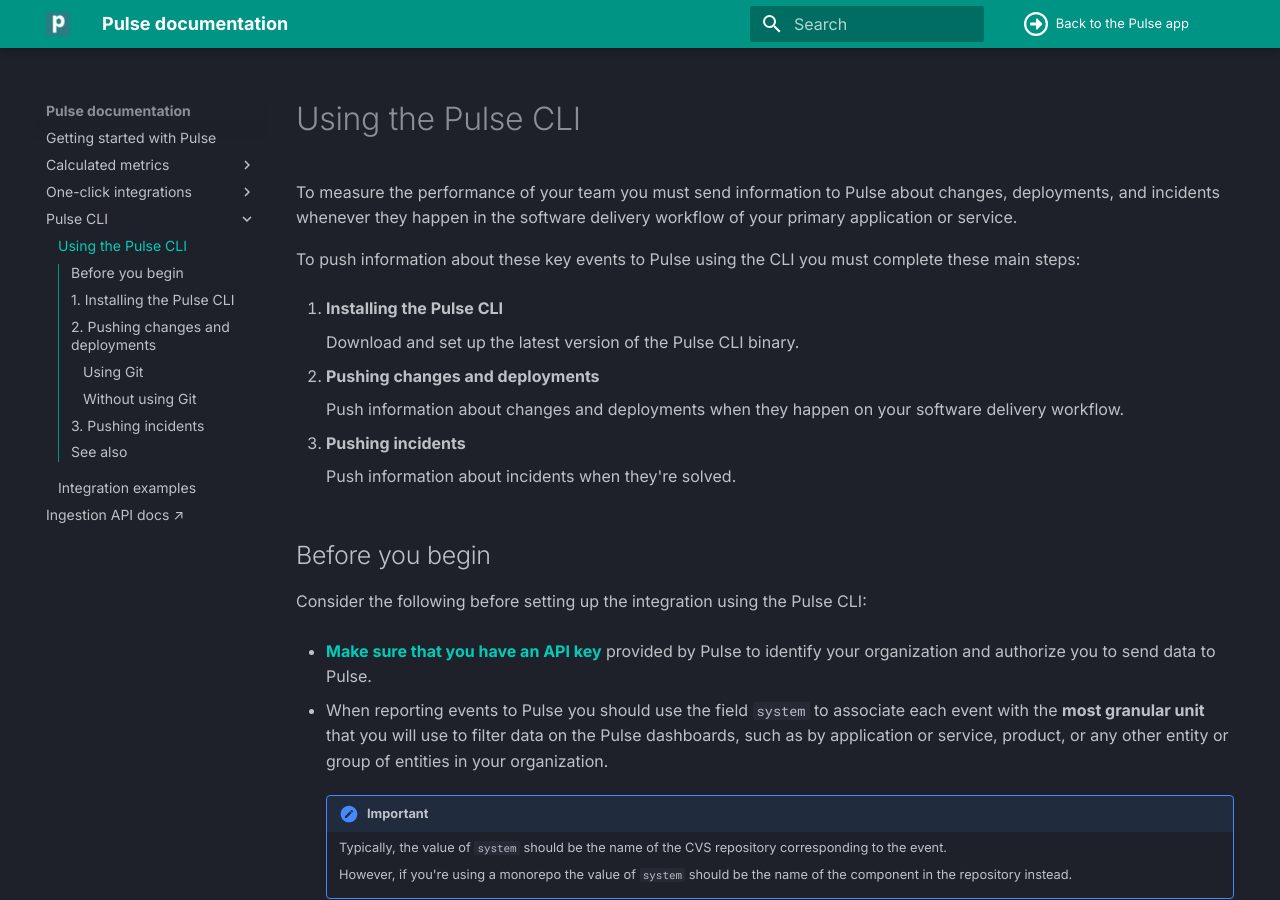
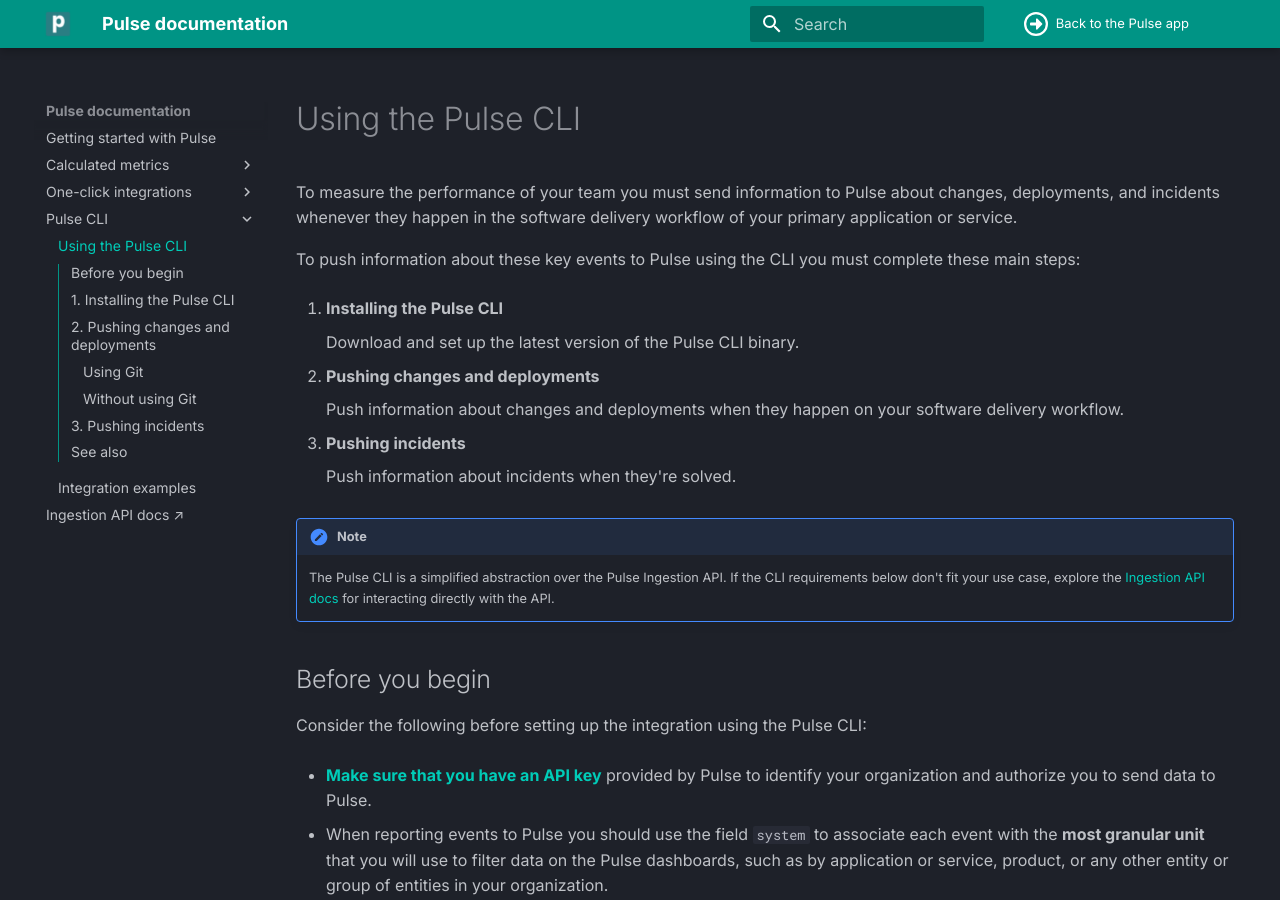
Before and after one commit to codacy/pulse-user-docs, an MkDocs documentation site: the page built from docs/cli/cli.md, in a window 1280 px wide and 900 px high. Built offline with MkDocs 1.6.1 and Material for MkDocs 9.7.7, drawn with Linux system fonts in a browser that asks for light colours.

Commit message:
feat: add note about API for advanced use cases (#129)
* feat: add note about API for advanced use cases

* Update docs/cli/cli.md

```diff
--- a/docs/cli/cli.md
+++ b/docs/cli/cli.md
@@ -19,6 +19,9 @@
 1.  **Pushing incidents**
 
     Push information about incidents when they're solved.
+
+!!! note
+    The Pulse CLI is a simplified abstraction over the Pulse Ingestion API. If the CLI requirements below don't fit your use case, explore the [Ingestion API docs](https://ingestion.pulse.codacy.com/v1/api-docs) for interacting directly with the API.
 
 ## Before you begin
 
```
